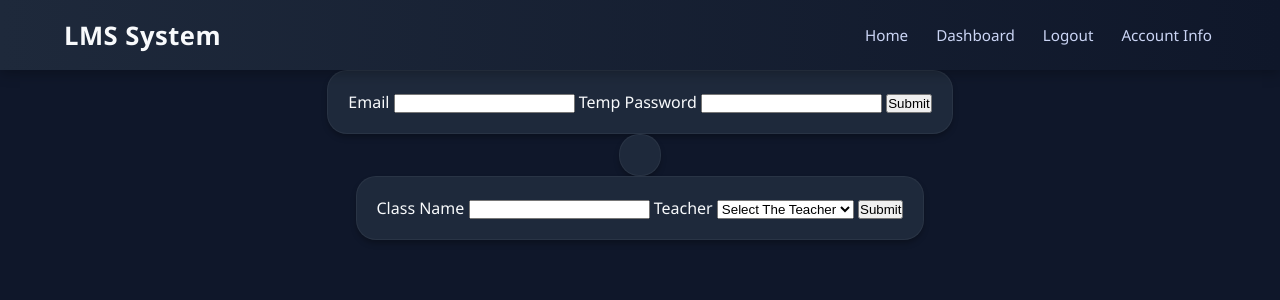
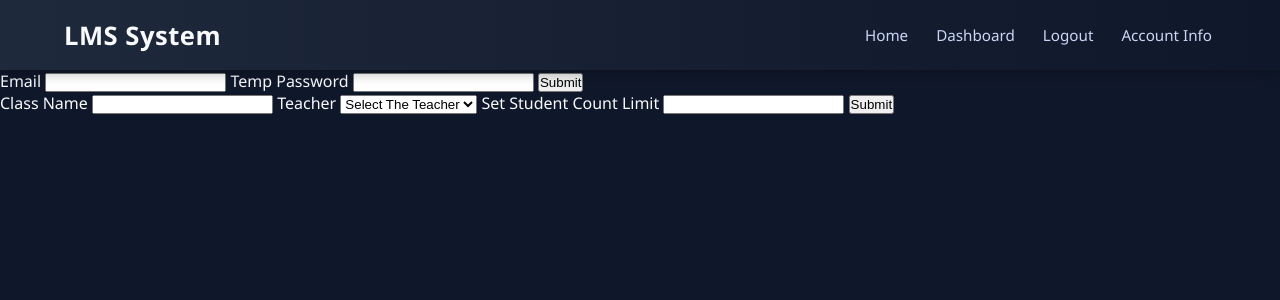
Before and after one commit to tannersloan1/4410-Final-Project, a PHP site: page /admin/teacher.php in a window 1280 px wide. Shown: the top 300 px of the page. Run offline with PHP 8.4, Linux system fonts and the light colour scheme; the visitor is signed in with stand-in values (Sample User, id 1); data that the repository does not hold is empty.

Commit message:
added student limit to class creation

```diff
--- a/admin/teacher.php
+++ b/admin/teacher.php
@@ -45,14 +45,16 @@ if ($_SERVER["REQUEST_METHOD"] == "POST") {
     else if (isset($_POST["create-class"])) {
         $class = $_POST["class-name"];
         $teacher = $_POST["teacher"];
+        $limit = $_POST["limit"];
 
-        $sql = $conn->prepare("INSERT INTO CLASSES (teacher_id, class_name) VALUES (?,?)");
-        $sql->bind_param("is", $teacher, $class);
+        $sql = $conn->prepare("INSERT INTO CLASSES (teacher_id, class_name, student_limit) VALUES (?,?,?)");
+        $sql->bind_param("isi", $teacher, $class, $limit);
 
         if ($sql->execute()) {
-            logActivity($conn, $_SESSION["user_id"], $_SESSION["role"], "create class", "admin created class with teacher id: " . $teacher, "teacher_users/teacher_info");
+            logActivity($conn, $_SESSION["user_id"], $_SESSION["role"], "create class",
+            "admin created class " . $class . " with teacher id: " . $teacher . " with a max student count of " . $limit . ".", "teacher_users/teacher_info");
 
-            $_SESSION["cc-success"] = "Successfully made class with class name: " . $class . ", and lead by teacher with id: " . $teacher;
+            $_SESSION["cc-success"] = "Successfully made class with class name: " . $class . ", lead by teacher with id: " . $teacher . ", and has a max student count of " . $limit;
 
             header("Location: " . $_SERVER["PHP_SELF"]);
             exit();
@@ -75,7 +77,7 @@ if ($_SERVER["REQUEST_METHOD"] == "POST") {
     <body>
         <?php include "../includes/header.php"; ?>
 
-        <div class="teacher-register">
+        <div class="item">
             <form method="POST">
                 <label for="register-email">Email</label>
                 <input name="register-email" type="email" required>
@@ -92,12 +94,12 @@ if ($_SERVER["REQUEST_METHOD"] == "POST") {
             endif; ?>
         </div>
 
-        <div class="teacher-lookup">
+        <div class="item">
 
         </div>
 
         <!-- This might be moved into a different file but for now it will be in here -->
-        <div class="create-class">
+        <div class="item">
             <form method="POST">
                 <label for="class-name">Class Name</label>
                 <input name="class-name" type="text" required>
@@ -112,6 +114,9 @@ if ($_SERVER["REQUEST_METHOD"] == "POST") {
                     ?>
                 </select>
 
+                <label for="limit">Set Student Count Limit</label>
+                <input type="number" name="limit" required>
+
                 <button type="submit" name="create-class">Submit</button>
             </form>
 
```
